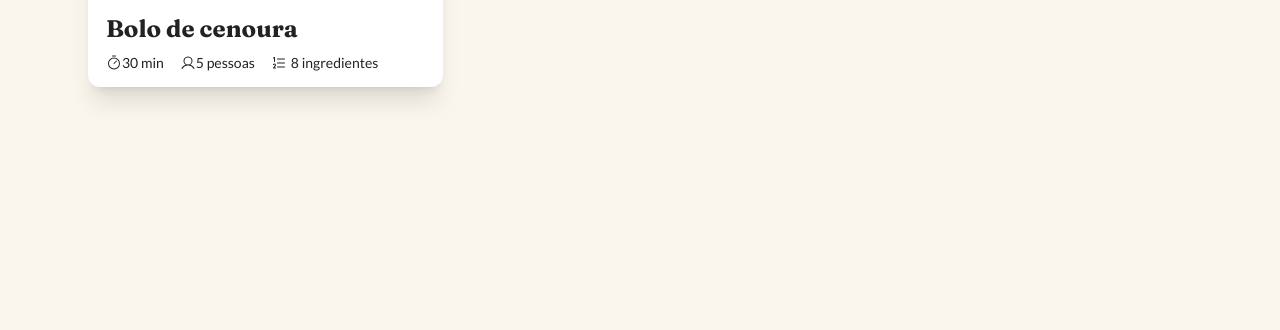
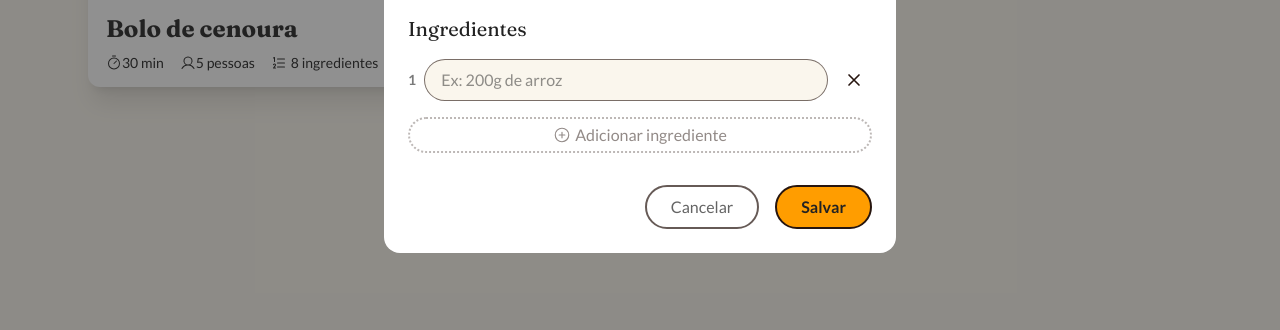
Before and after one commit to luismrtns/smReceitas, a website: page index.html in a window 1280 px wide. Shown: the part 470-800 px from the top of the page. Drawn offline with Linux system fonts and the light colour scheme.

Commit message:
inicio de função de colocar ingredientes.

```diff
--- a/index.html
+++ b/index.html
@@ -137,10 +137,10 @@
     </main>
 
     <!--modal formulário-->
-    <div id="form-modal" class="hidden fixed inset-0 bg-preto/50 flex items-center justify-center z-50">
+    <div id="form-modal" class="fixed inset-0 bg-preto/50 flex items-center justify-center z-50">
         <div class="bg-white dark:bg-marrom rounded-2xl p-6 w-full max-w-lg">
 
-            <h2 class="text-2xl font-fran  mb-6 bg-marrom text-fundo-branco px-4 py-2 rounded-full shadow-xl">Nova receita</h2>
+            <h2 class="text-2xl font-fran  mb-6 bg-marrom text-fundo-branco px-4 py-2 rounded-full shadow-md">Nova receita</h2>
 
             <div class="grid grid-cols-[1fr_80px] gap-5">
                 <div class="mb-6">
@@ -186,8 +186,8 @@
                 <h3 class="text-xl font-fran">Ingredientes</h3>
                 <ul id="lista-ingredientes" class="space-y-3">
                 </ul>
-                <button class="flex gap-1 items-center">
-                    <svg xmlns="http://www.w3.org/2000/svg" width="18" height="18" class="fill-preto dark:fill-fundo-branco" viewBox="0 0 256 256"><path d="M128,24A104,104,0,1,0,232,128,104.11,104.11,0,0,0,128,24Zm0,192a88,88,0,1,1,88-88A88.1,88.1,0,0,1,128,216Zm48-88a8,8,0,0,1-8,8H136v32a8,8,0,0,1-16,0V136H88a8,8,0,0,1,0-16h32V88a8,8,0,0,1,16,0v32h32A8,8,0,0,1,176,128Z"></path>
+                <button id="btn-input" class="group flex gap-1 items-center w-full border-2 border-dotted border-marrom/30 hover:border-laranja-primary text-marrom/50 hover:text-laranja-primary cursor-pointer justify-center p-1 mt-4 rounded-full" type="button">
+                    <svg xmlns="http://www.w3.org/2000/svg" width="18" height="18" class="fill-marrom/50 dark:fill-fundo-branco group-hover:fill-laranja-primary" viewBox="0 0 256 256"><path d="M128,24A104,104,0,1,0,232,128,104.11,104.11,0,0,0,128,24Zm0,192a88,88,0,1,1,88-88A88.1,88.1,0,0,1,128,216Zm48-88a8,8,0,0,1-8,8H136v32a8,8,0,0,1-16,0V136H88a8,8,0,0,1,0-16h32V88a8,8,0,0,1,16,0v32h32A8,8,0,0,1,176,128Z"></path>
                     </svg>
                     Adicionar ingrediente
                 </button>
--- a/script.js
+++ b/script.js
@@ -164,3 +164,44 @@ function initToggleMenu(){
     })
 }
 initToggleMenu()
+
+function initAddInput(){
+    const lista_ingrediente = document.getElementById('lista-ingredientes')
+    const btn_input = document.getElementById('btn-input')
+
+    function addIngredient(){
+        const li = document.createElement('li')
+        li.className = 'flex items-center gap-2 relative group'
+
+        li.innerHTML = `
+           <span class="numero-item text-preto/60 font-semibold text-sm select-none mt-4"></span>
+           <input type="text" name="" id="" placeholder="Ex: 200g de arroz" class=" mt-4 w-full bg-fundo-branco border border-marrom/60 rounded-full px-4 py-2 focus:outline-none focus:border-laranja-primary transition-colors">
+           <button type="button" class="btn-remover mt-4 text-marrom hover:text-[#CC3F3A] p-2 cursor-pointer transition-colors">
+                <svg class="w-5 h-5" fill="none" stroke="currentColor" viewBox="0 0 24 24"><path stroke-linecap="round" stroke-linejoin="round" stroke-width="2" d="M6 18L18 6M6 6l12 12"></path></svg>
+           </button>
+        `
+        lista_ingrediente.appendChild(li)
+        atualizarNumero(lista_ingrediente)
+    }
+
+    function atualizarNumero(lista){
+        const itens = lista.querySelectorAll('li')
+        itens.forEach((item, index) => {
+            item.querySelector('.numero-item').textContent = index + 1
+        })
+    }
+
+    if(btn_input){
+        btn_input.addEventListener('click', addIngredient)
+        addIngredient()
+    }
+
+    lista_ingrediente.addEventListener('click', (event) => {
+        const btnRemover = event.target.closest('.btn-remover')
+        if(btnRemover){
+            btnRemover.closest('li').remove()
+            atualizarNumero(lista_ingrediente)
+        }
+    })
+}
+initAddInput()
```
Also changed, not shown: src/output.css.
